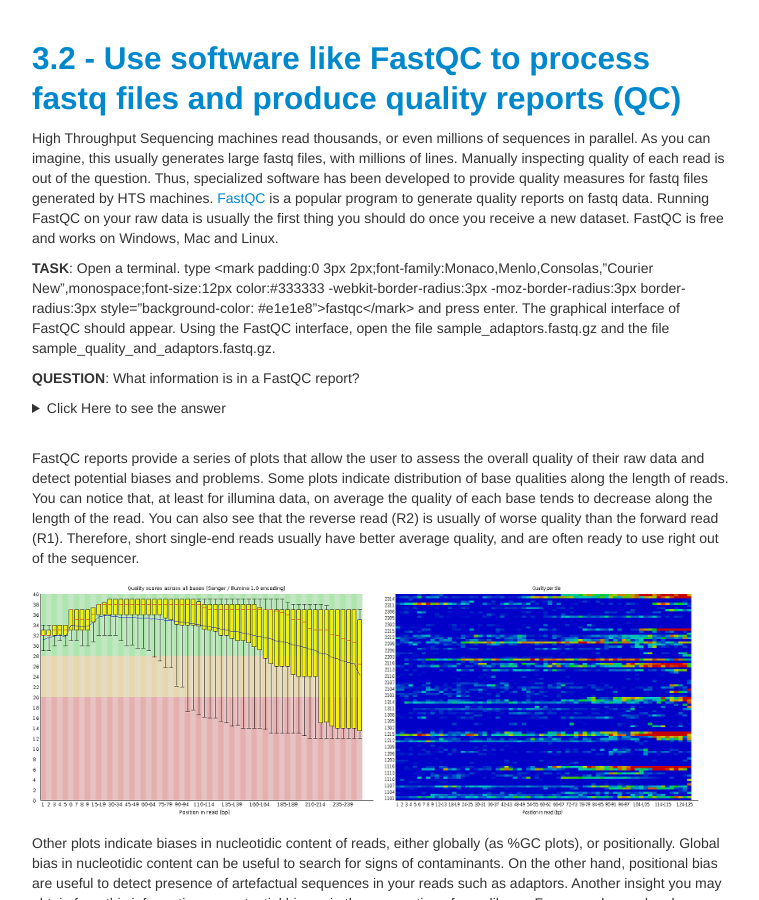
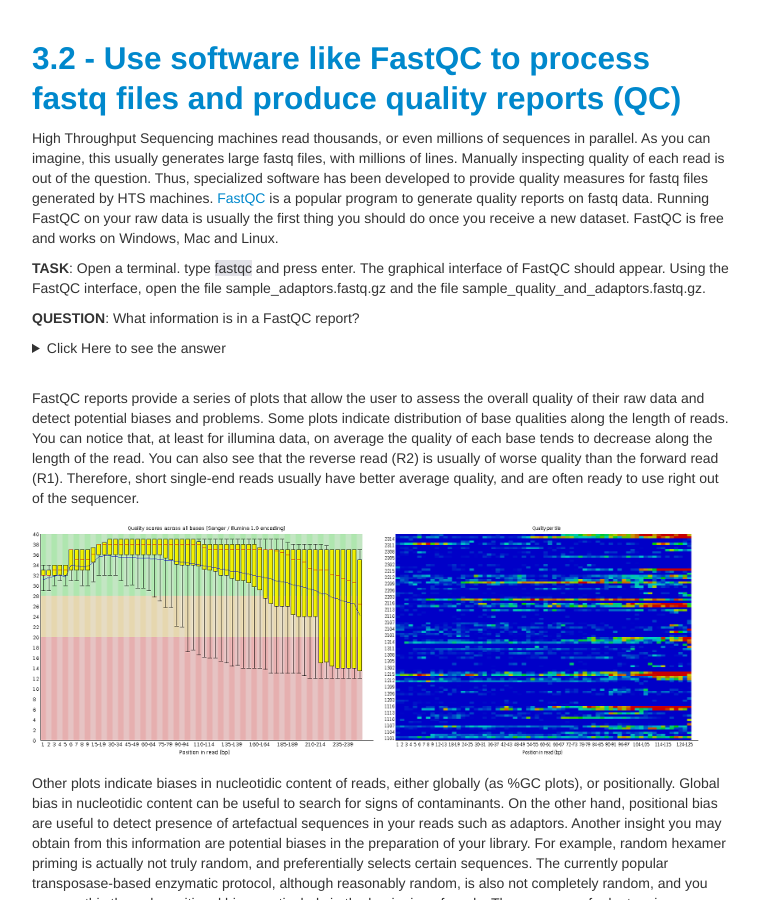
Before and after one commit to GTPB/ADER19F, a Jekyll site: the page built from pages/L03.md, in a window 1280 px wide and 900 px high, scrolled down 1145 px. Shown: the whole window, without its empty margins (258-1017 px from the left). Built offline with Jekyll 4.4.1, drawn with Linux system fonts in a browser that asks for light colours.

Commit message:
Update L03.md

```diff
--- a/pages/L03.md
+++ b/pages/L03.md
@@ -50,7 +50,7 @@ The read identifier is the same for both files (HWI-D00418:83:C7G9GANXX:2:2108:1
 High Throughput Sequencing machines read thousands, or even millions of sequences in parallel. As you can imagine, this usually generates large fastq files, with millions of lines. Manually inspecting quality of each read is out of the question. Thus, specialized software has been developed to provide quality measures for fastq files generated by HTS machines. [FastQC](https://www.bioinformatics.babraham.ac.uk/projects/fastqc/) is a popular program to generate quality reports on fastq data. Running FastQC on your raw data is usually the first thing you should do once you receive a new dataset. FastQC is free and works on Windows, Mac and Linux.
 <br/>
 
-**TASK**: Open a terminal. type <mark padding:0 3px 2px;font-family:Monaco,Menlo,Consolas,"Courier New",monospace;font-size:12px color:#333333 -webkit-border-radius:3px -moz-border-radius:3px border-radius:3px  style="background-color: #e1e1e8">fastqc</mark> and press enter. The graphical interface of FastQC should appear. Using the FastQC interface, open the file sample_adaptors.fastq.gz and the file sample_quality_and_adaptors.fastq.gz.
+**TASK**: Open a terminal. type <span font-family="Courier New" style="background-color: #e1e1e8">fastqc</span> and press enter. The graphical interface of FastQC should appear. Using the FastQC interface, open the file sample_adaptors.fastq.gz and the file sample_quality_and_adaptors.fastq.gz.
 
 **QUESTION**: What information is in a FastQC report?
 <details><summary>Click Here to see the answer</summary>
```
